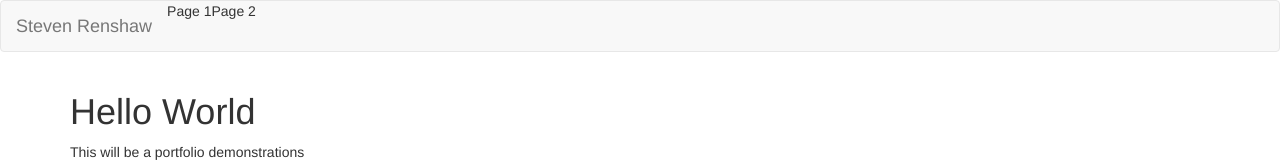
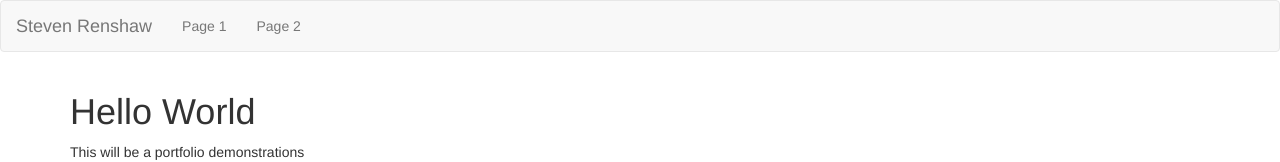
Before and after one commit to srnshw/portfolio, a plain HTML site: page index.htm in a window 1280 px wide. Shown: the top 162 px of the page. Drawn offline with nearby package versions, Linux system fonts and the light colour scheme.

Commit message:
fixed text

```diff
--- a/index.htm
+++ b/index.htm
@@ -18,8 +18,8 @@
                     <a class = "navbar-brand" href = "#">Steven Renshaw</a>
                 </div>
                 <ul class="nav navbar-nav">
-                    <li>Page 1</li>
-                    <li>Page 2</li>
+                    <li><a href="#">Page 1</a></li>
+                    <li><a href="#">Page 2</a></li>
                 </ul>
             </div>
         </nav>
```
